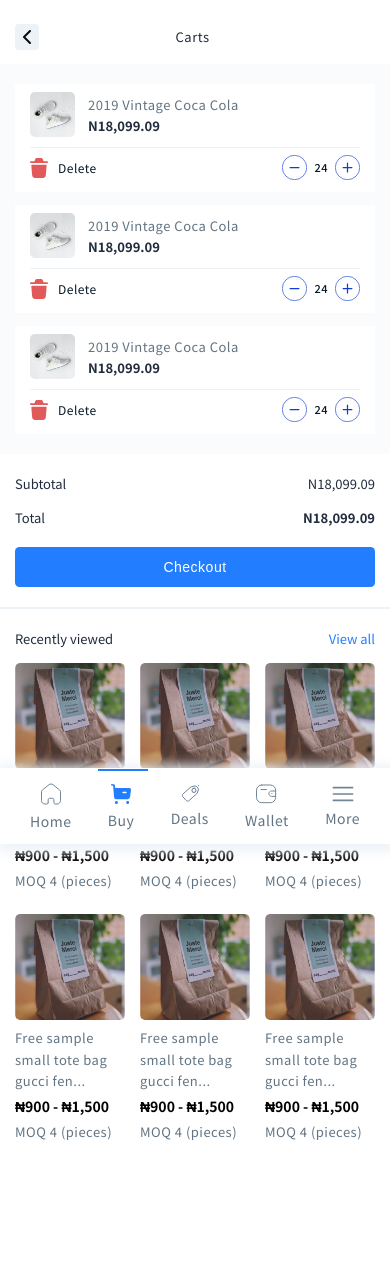
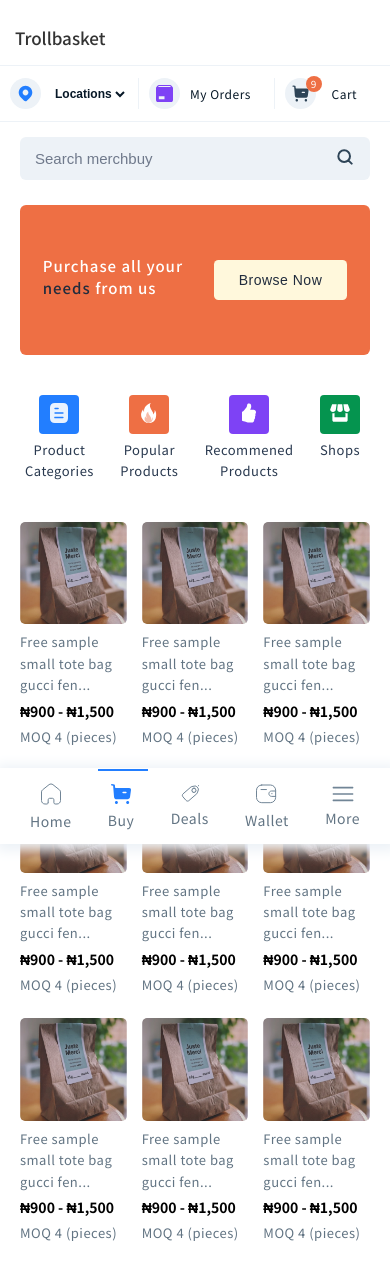
Before and after one commit to genral-walker/Sabi-com-test, a React (Create React App) app: page / in a window 390 px wide. Shown: the top 1280 px of the page. Before the commit the page ends 1243 px from the top, so only its background shows below. Built offline with nearby package versions, Linux system fonts and the light colour scheme.

Commit message:
finish home responsiveness

```diff
--- a/src/components/App.js
+++ b/src/components/App.js
@@ -13,9 +13,9 @@
   return (
     <>
       <Switch>
-        {/* <Route exact path='/' component={HomePage}/> */}
+        <Route exact path='/' component={HomePage}/>
         {/* <Route exact path='/' component={Product}/> */}
-        <Route exact path='/' component={CartPage}/>
+        {/* <Route exact path='/' component={CartPage}/> */}
       </Switch>
     </>
 
--- a/src/components/Btn/Btn.module.css
+++ b/src/components/Btn/Btn.module.css
@@ -1,5 +1,4 @@
-
-@import '../../assets/css/utils.css';
+@import "../../assets/css/utils.css";
 
 .btn {
   padding: 1.2rem 2.5rem;
@@ -7,7 +6,7 @@
   background: var(--color-primary);
   border-radius: 4.5px;
   cursor: pointer;
-  letter-spacing: .5px;
+  letter-spacing: 0.5px;
   transition: 0.2s ease;
 }
 .btn:active {
@@ -21,7 +20,26 @@
 }
 
 .inverted {
- background: var(--color-white);
- color: var(--color-main);
- border: 1px solid var(--color-svg);
+  background: var(--color-white);
+  color: var(--color-main);
+  border: 1px solid var(--color-svg);
 }
+
+@media only screen and (max-width: 384px) {
+  .banner {
+    font-size: 1.2rem;
+    padding: 1.2rem 2rem;
+  }
+}
+
+@media only screen and (max-width: 342px) {
+  .banner {
+    padding: 1rem 1.7rem;
+  }
+}
+
+@media only screen and (max-width: 328px) {
+  .banner {
+    padding: 1rem 1.5rem;
+  }
+}
--- a/src/components/Cart/Cart.module.css
+++ b/src/components/Cart/Cart.module.css
@@ -30,7 +30,7 @@
 
 
 
-@media only screen and (max-width: 453px) {
+@media only screen and (max-width: 462px) {
 
     .image {
         height: 45%;
@@ -40,7 +40,7 @@
     }
 }
 
-@media only screen and (max-width: 393px) {
+@media only screen and (max-width: 402px) {
     .cart {
         height: max-content;
     }
@@ -49,22 +49,20 @@
     }
 }
 
-@media only screen and (max-width: 350px) {
+@media only screen and (max-width: 360px) {
     .details h3 {
         font-size: 1.3rem;
     }
     .details p {
         font-size: 1.2rem;
     }
-}
-
-@media only screen and (max-width: 350px) {
-    .details p:last-of-type {
+     .details p:last-of-type {
         font-size: 1rem;
     }
 }
 
-@media only screen and (max-width: 320px) {
+
+@media only screen and (max-width: 330px) {
     .details h3 {
         font-size: 1.2rem;
     }
--- a/src/components/Foot/Foot.module.css
+++ b/src/components/Foot/Foot.module.css
@@ -36,3 +36,13 @@
     width: 50px;
     background: var(--color-primary);
 }
+
+
+@media only screen and (max-width: 352px) {
+    .foot {
+        padding: 1.5rem 1.7rem 1.1rem;
+    }
+    .foot p {
+        font-size: 1.2rem;
+    }
+}
--- a/src/components/SearchBar/SearchBar.module.css
+++ b/src/components/SearchBar/SearchBar.module.css
@@ -1,5 +1,4 @@
-
-@import '../../assets/css/utils.css';
+@import "../../assets/css/utils.css";
 
 .body {
   background: var(--color-svg-2);
@@ -12,20 +11,32 @@
   position: relative;
 }
 
-.body input, .body input::placeholder {
+.body input,
+.body input::placeholder {
   font-size: 1.5rem;
-    color: #6F798B;
+  color: #6f798b;
 }
 
 .body div {
   align-self: stretch;
   padding: 0 2px 0 6px;
 }
-.body svg::after{
+.body svg::after {
   position: absolute;
-    content: '';
+  content: "";
   height: 2rem;
   width: 2rem;
   background: red;
   top: 0;
 }
+
+@media only screen and (max-width: 346px) {
+  .body {
+    padding: 1rem 1.5rem;
+  }
+
+  .body input,
+.body input::placeholder {
+  font-size: 1.3rem;
+}
+}
--- a/src/components/Slider/Slider.module.css
+++ b/src/components/Slider/Slider.module.css
@@ -1,4 +1,3 @@
-
 @import "../../assets/css/utils.css";
 
 .body {
@@ -31,7 +30,6 @@
   transform: translateY(-3px);
 }
 
-
 .slide1 {
   background: linear-gradient(
     43deg,
@@ -45,7 +43,6 @@
   color: var(--color-orange);
 }
 
-
 .slide2 {
   background: var(--color-orange);
 }
@@ -57,7 +54,6 @@
   color: var(--color-dark);
 }
 
-
 .slide3 {
   background: var(--color-primary);
 }
@@ -68,3 +64,25 @@
   background: var(--color-white);
   color: var(--color-dark);
 }
+
+
+
+@media only screen and (max-width: 437px) {
+  .body {
+    padding: 0 2rem;
+  }
+  .slider div h2 {
+    font-size: 1.5rem;
+  }
+}
+
+@media only screen and (max-width: 382px) {
+  .slider {
+    height: 13rem;
+  }
+}
+@media only screen and (max-width: 328px) {
+  .slider div h2 {
+    font-size: 1.3rem;
+  }
+}
--- a/src/pages/CartPage/CartPage.module.css
+++ b/src/pages/CartPage/CartPage.module.css
@@ -10,7 +10,8 @@
   border-bottom: 2px solid var(--color-svg-2);
 }
 
-.total > div, .viewed > div:first-of-type{
+.total > div,
+.viewed > div:first-of-type {
   display: flex;
   justify-content: space-between;
   align-items: center;
@@ -28,8 +29,6 @@
   margin-top: 2rem;
 }
 
-
-
 .viewed {
   padding: 2rem 1.5rem;
   margin-bottom: 8rem;
@@ -44,9 +43,8 @@
   display: grid;
   grid-template-columns: 1fr 1fr 1fr;
   gap: 2rem;
-    height: max-content
+  height: max-content;
 }
-
 
 @media only screen and (max-width: 453px) {
   .viewed > div:last-of-type {
@@ -56,6 +54,12 @@
 @media only screen and (max-width: 393px) {
   .viewed > div:last-of-type {
     column-gap: 1.5rem;
-        row-gap: 2.3rem;
+    row-gap: 2rem;
   }
 }
+
+@media only screen and (max-width: 340px) {
+  .viewed > div:last-of-type {
+    column-gap: 1.1rem;
+  }
+}
--- a/src/pages/HomePage/HomePage.module.css
+++ b/src/pages/HomePage/HomePage.module.css
@@ -107,14 +107,111 @@
 
 
 .carts {
-    width: 100vw;
     display: grid;
     grid-template-columns: 1fr 1fr 1fr;
     gap: 2rem;
-    padding: 0 2rem;
-    overflow-x: hidden;
+    padding: 0 2rem 2rem;
+    height: max-content
+
 }
 
 .body main {
     margin-bottom: 8.5rem;
 }
+
+
+
+@media only screen and (max-width: 470px) {
+    .headNav div p, .headNav div select {
+        font-size: 1.3rem;
+    }
+}
+
+@media only screen and (max-width: 453px) {
+    .carts {
+        row-gap: 1rem;
+    }
+}
+
+@media only screen and (max-width: 438px) {
+    .headNav {
+        padding: 1.2rem .5rem;
+    }
+    .headNav div {
+        padding: 0 1rem 0 1rem;
+    }
+
+    .alerts svg {
+        width: 2rem;
+        height: 2rem;
+    }
+    .pop1, .pop2, .pop3, .pop4 {
+        padding: .8rem 1rem;
+    }
+}
+
+@media only screen and (max-width: 402px) {
+    .headNav {
+        padding: 1.2rem 0;
+    }
+    .carts {
+        column-gap: 1.5rem;
+        row-gap: 2.3rem;
+    }
+    .alerts p {
+        font-size: 1.3rem;
+    }
+}
+@media only screen and (max-width: 393px) {
+    .headNav div:nth-of-type(2){
+        flex: 0 0 35%;
+    }
+   .headNav div p, .headNav div select {
+        font-size: 1.2rem;
+    }
+}
+
+@media only screen and (max-width: 358px) {
+    .headNav div:nth-of-type(2) p{
+        font-size: 1rem;
+    }
+    .headNav div:nth-of-type(3) p{
+        margin-left: -.5rem;
+    }
+   .headNav div p, .headNav div select {
+        font-size: 1.1rem;
+        margin-left: .5rem;
+    }
+
+    .headNav svg {
+        height: 1.5rem;
+        width: 1.5rem;
+    }
+
+    .alerts p {
+        font-size: 1.1rem;
+    }
+}
+@media only screen and (max-width: 346px) {
+    .headNav {
+        padding: .8rem 0;
+    }
+    .headNav div {
+        padding: 0 1rem 0 .5rem;
+    }
+    .headNav div:nth-of-type(1) {
+      margin-left: .3rem;
+    }
+    .headNav svg {
+        height: 1.4rem;
+        width: 1.4rem;
+    }
+}
+@media only screen and (max-width: 340px) {
+    .carts {
+        column-gap: 1.1rem;
+    }
+    .alerts {
+        padding-left: 1.7rem;
+    }
+}
```
Lines whose indentation alone changed are shown as unchanged.
